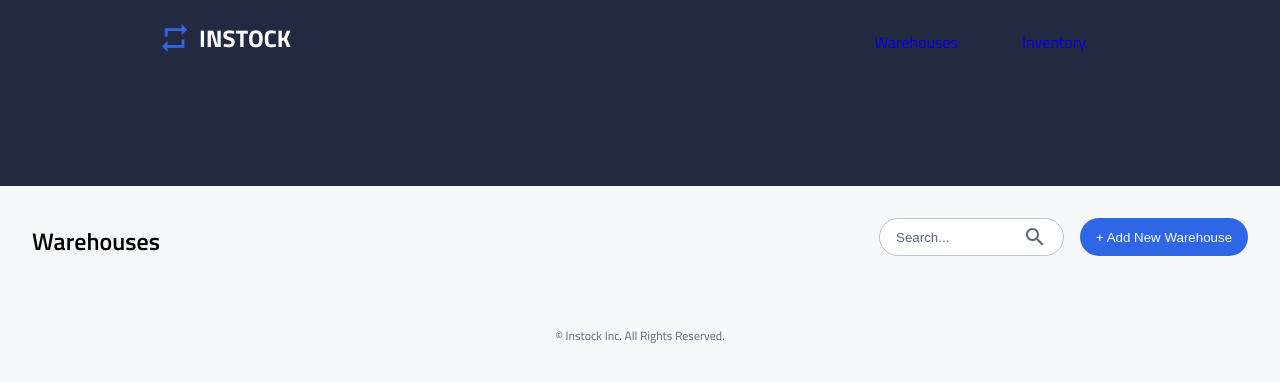
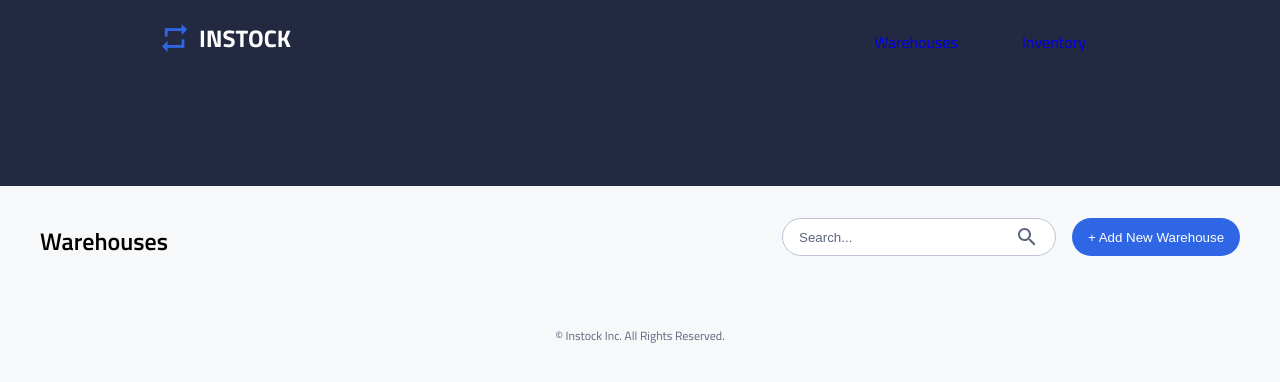
Before and after one commit to m-sekander/j22nk-instock-client, a React (Create React App) app: page / in a window 1280 px wide. Shown: the top 382 px of the page. Built offline with nearby package versions, Linux system fonts and the light colour scheme.

Commit message:
Adds styles to desktop screen size

```diff
--- a/src/components/WarehouseList/WarehouseList.scss
+++ b/src/components/WarehouseList/WarehouseList.scss
@@ -13,6 +13,10 @@
             align-items: center;
             justify-content: space-between;
             margin: 0 2rem;
+        }
+
+        @include desktop {
+            margin: 0 2.5rem;
         }
     }
 
@@ -55,6 +59,10 @@
             height: 2.375rem;
             width: 11.5625rem;
         }
+
+        @include desktop {
+            width: 17.125rem;
+        }
     }
 
     &__button {
```
